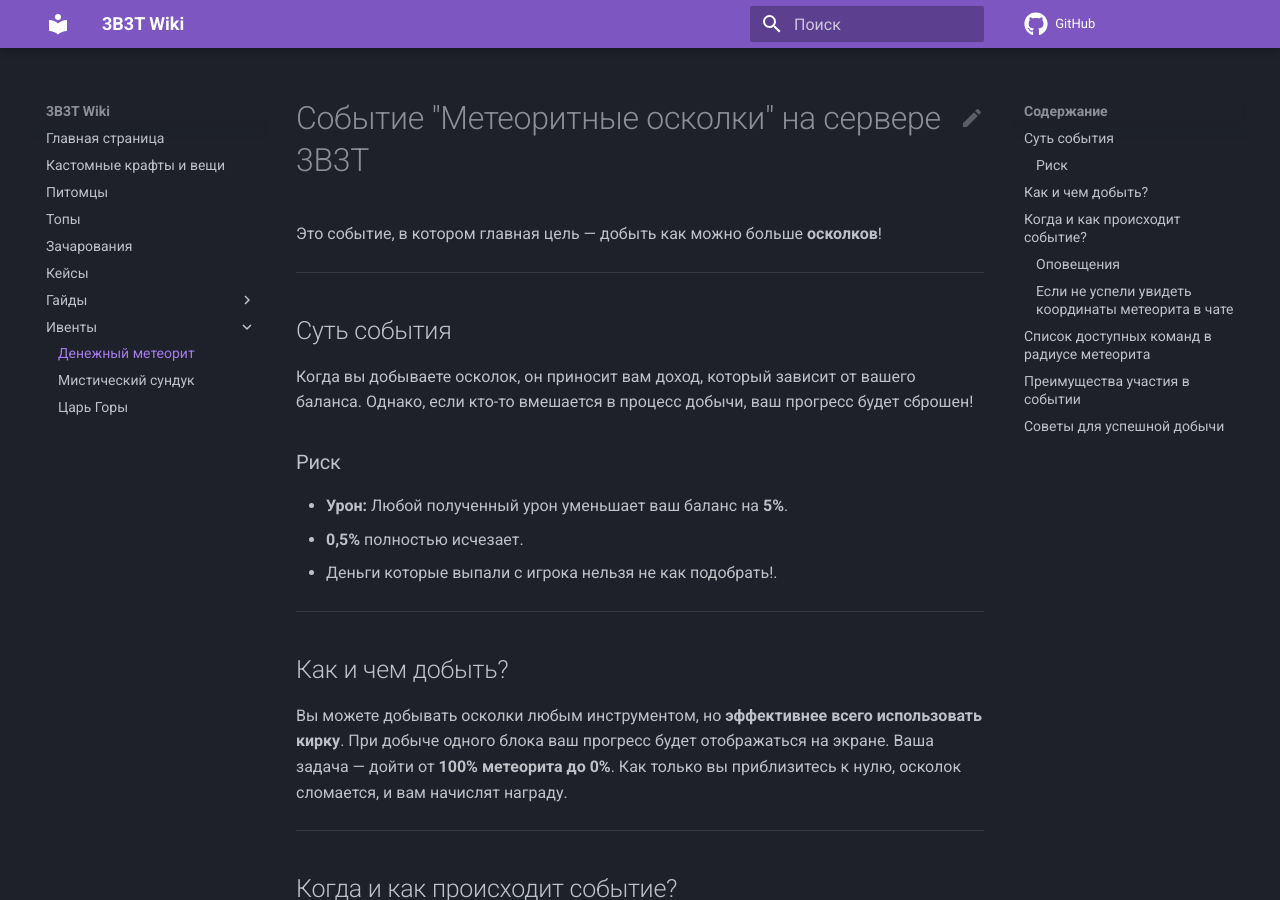
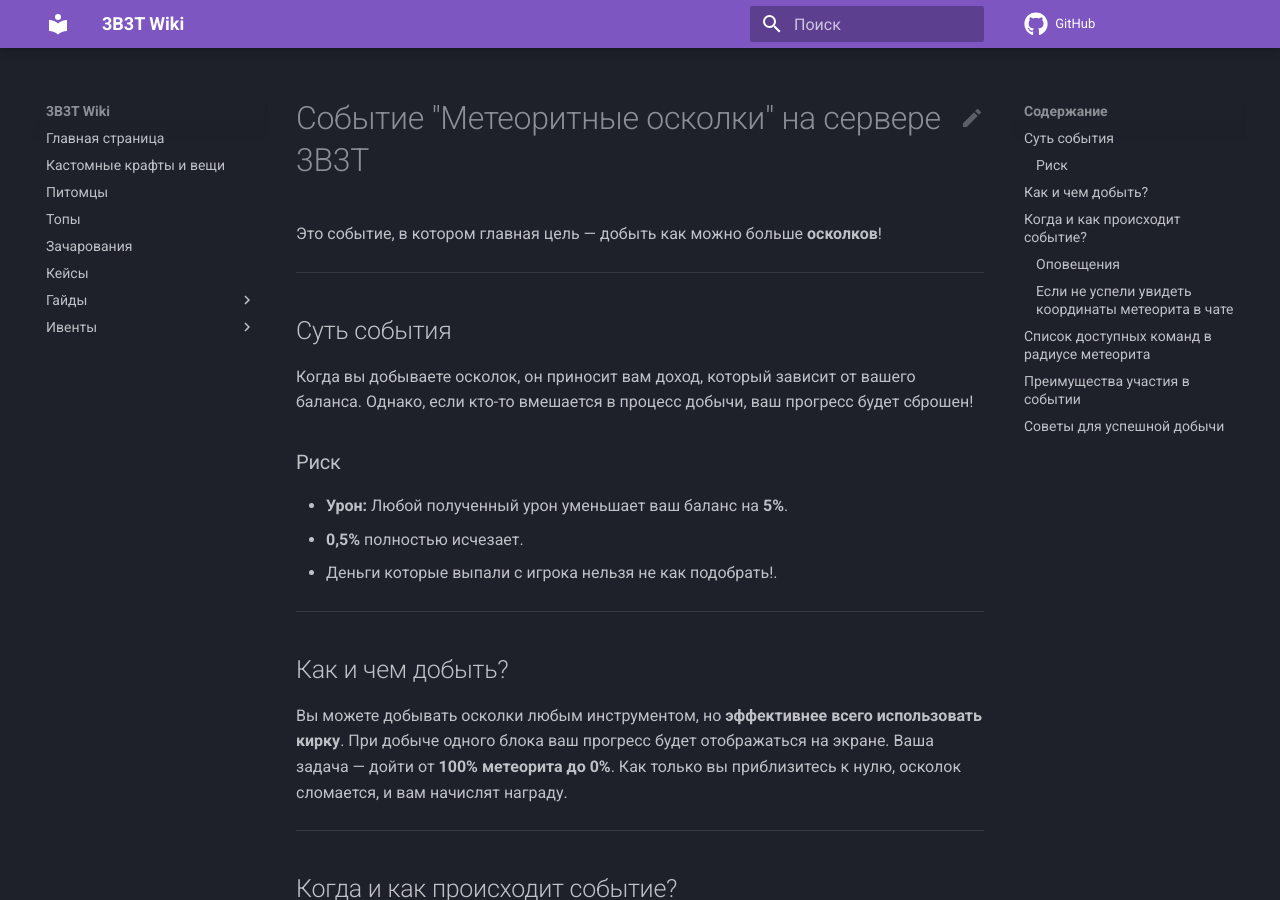
Before and after one commit to 3B3TServer/Docs, an MkDocs documentation site: the page built from docs/Events/Money_meteor.md, in a window 1280 px wide and 900 px high. Built offline with MkDocs 1.6.1 and Material for MkDocs 9.7.7, drawn with Linux system fonts in a browser that asks for light colours; comment, search, counter and statistics services are not loaded.

Commit message:
Было скрыто
Нету такого на серевре

```diff
--- a/mkdocs.yml
+++ b/mkdocs.yml
@@ -17,9 +17,7 @@
     - 'Вещи с боссов': 'Guides/itemsboss.md'
     - 'Доплата': 'Guides/donate_info.md'
   - 'Ивенты':
-    - 'Денежный метеорит': 'Events/Money_meteor.md'
     - 'Мистический сундук': 'Events/Mystick_chest.md'
-    - 'Царь Горы': 'Events/king.md'
 repo_url: https://github.com/3B3TServer/Docs
 edit_uri: edit/main/docs/
 theme:
```
